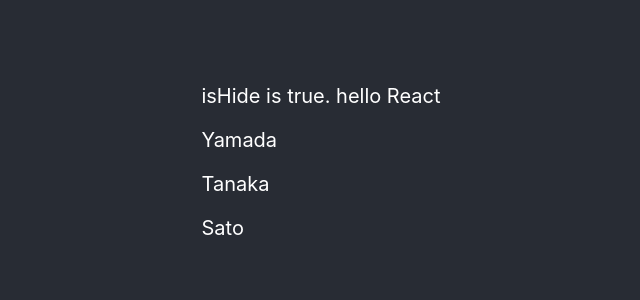
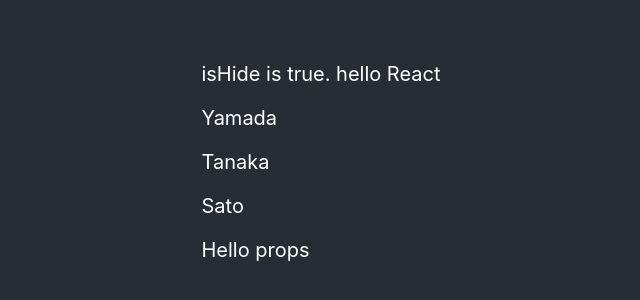
Before and after one commit to kiyotakeshi/netlify-portfolio-sample, a React (Create React App) app: page / in a window 1280 px wide. Shown: the part 238-538 px from the top of the page, without its empty margins (319-959 px from the left). Built offline with nearby package versions, Linux system fonts and the light colour scheme.

Commit message:
props を渡すサンプル

```diff
--- a/src/App.js
+++ b/src/App.js
@@ -1,12 +1,14 @@
 import styles from './App.module.css';
+import Hello from './Hello';
 
 const App = () => {
     const message = 'hello React';
     const isHide = true;
     const people = ['Yamada', 'Tanaka', 'Sato'];
     return (
+        <>
             <div className={styles.container}>
-            <p className={styles.message}>
+                <div className={styles.message}>
                     {isHide ? (
                         <p>isHide is true. {message}</p>
                     ) : (
@@ -16,8 +18,11 @@ const App = () => {
                     {people.map((person) => {
                         return <p key={person}>{person}</p>;
                     })}
-            </p>
+
+                    <Hello name="props" />
                 </div>
+            </div>
+        </>
     );
 };
 
--- /dev/null
+++ b/src/Hello.jsx
@@ -0,0 +1,7 @@
+import React from 'react';
+
+const Hello = (props) => {
+    return <p>Hello {props.name}</p>;
+};
+
+export default Hello;
```
Lines whose indentation alone changed are shown as unchanged.
